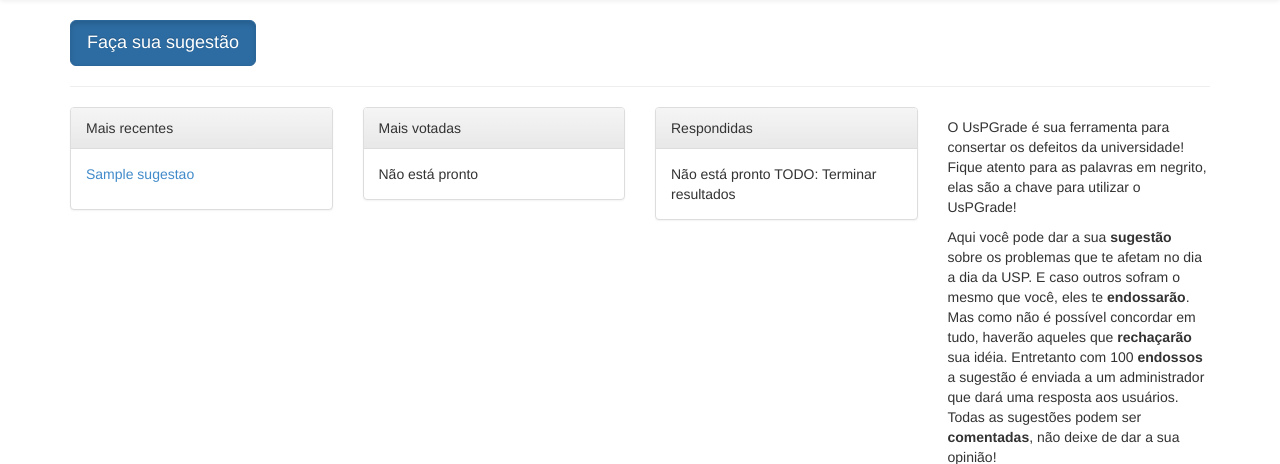
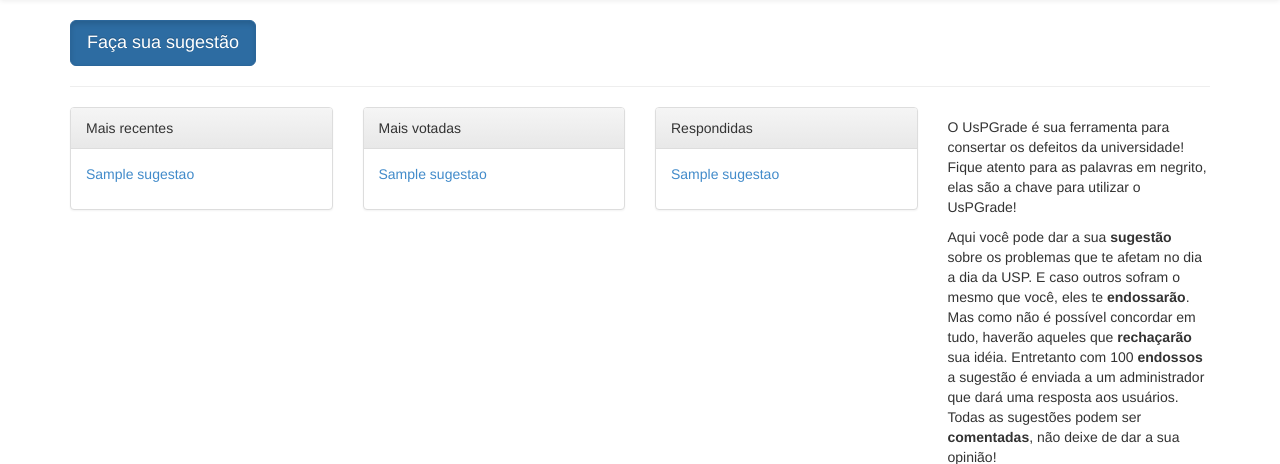
Before and after one commit to rafaelhdr/uspgrade, a Django app: template uspgrade/templates/uspgrade/home.html in a window 1280 px wide. Shown: the part 51-515 px from the top of the page. Run offline with Django 3.2, Linux system fonts and the light colour scheme; the template is opened without the code that fills it: most values are stand-ins (such as "Sample title", 1, 10 or a date in 2020); parts of the project's set-up code (start-up, migrations or seed data) failed here and were passed over; some libraries are stand-ins or nearby versions.

Commit message:
Home melhorada com sugestões

```diff
--- a/uspgrade/templates/uspgrade/home.html
+++ b/uspgrade/templates/uspgrade/home.html
@@ -27,7 +27,13 @@
       <div class="panel panel-default">
         <div class="panel-heading">Mais votadas</div>
         <div class="panel-body">
-          Não está pronto
+          {% if mais_votadas %}
+          {% for sugestao in mais_votadas %}
+          <p><a href="#">{{ sugestao.titulo }}</a></p>
+          {% endfor %}
+          {% else %}
+          Não há sugestões cadastradas
+          {% endif %}
         </div>
       </div>
     </div>
@@ -35,8 +41,13 @@
       <div class="panel panel-default">
         <div class="panel-heading">Respondidas</div>
         <div class="panel-body">
-          Não está pronto
-          TODO: Terminar resultados
+          {% if sugestoes_respondidas %}
+          {% for sugestao in sugestoes_respondidas %}
+          <p><a href="#">{{ sugestao.titulo }}</a></p>
+          {% endfor %}
+          {% else %}
+          Não há sugestões cadastradas
+          {% endif %}
         </div>
       </div>
     </div>
--- a/uspgrade/views.py
+++ b/uspgrade/views.py
@@ -21,7 +21,9 @@ def home(request):
     """
     context = {}
     sugestoes = Sugestao.objects.all()
-    context['sugestoes_recentes'] = sugestoes.order_by('-data')
+    context['sugestoes_recentes'] = Sugestao.mais_recentes()
+    context['mais_votadas'] = Sugestao.mais_votadas()
+    context['sugestoes_respondidas'] = Sugestao.respondidas()
 
     return render_to_response('uspgrade/home.html', context)
 
```
Also changed, not shown: uspgrade/models.py (+12 -0 lines).
